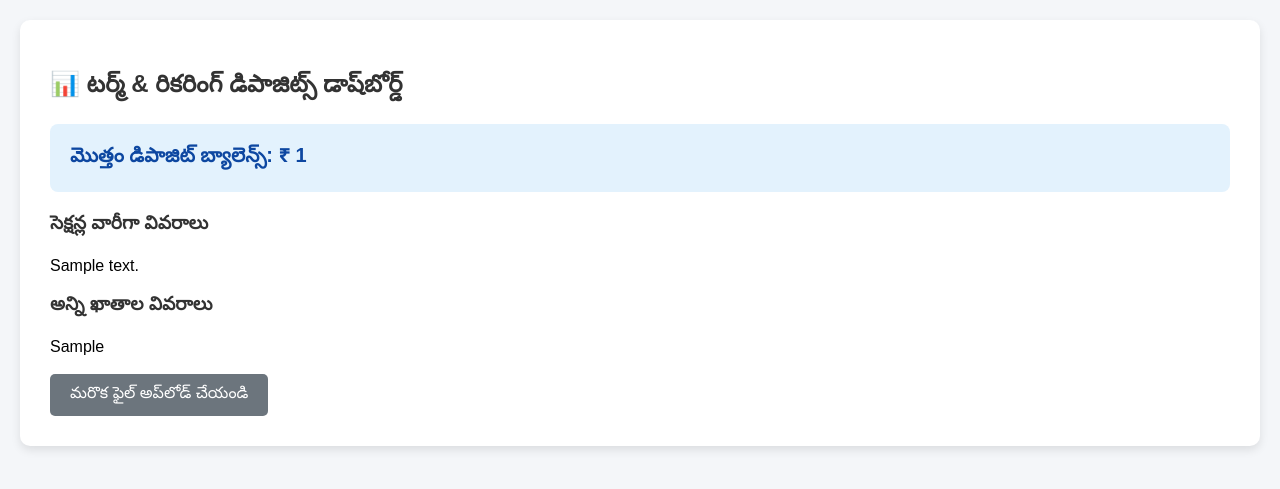
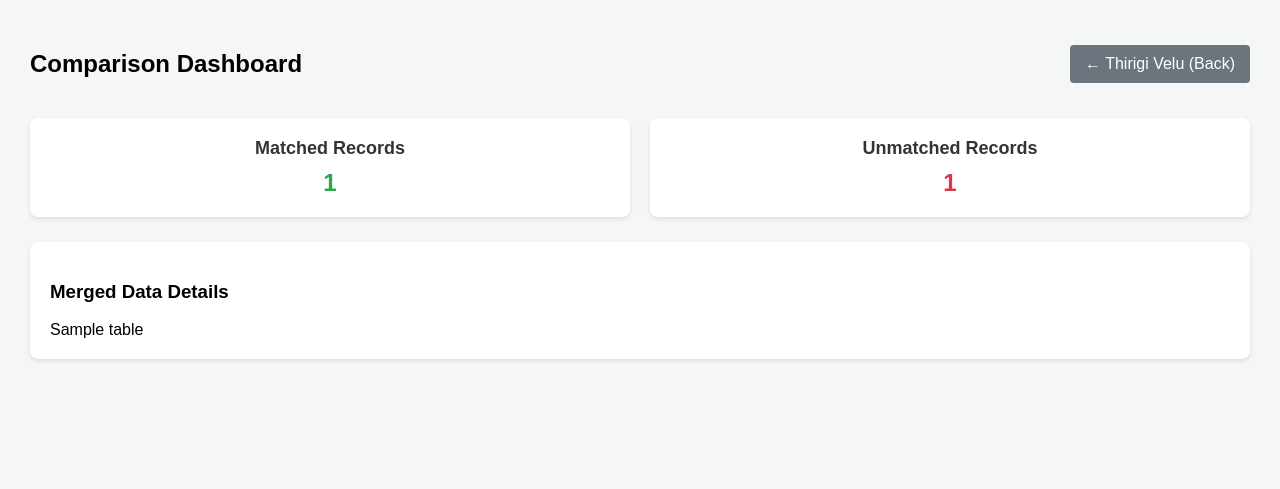
Before and after one commit to nayatejavision-alt/cf-thrift-sircilla-ts, a Flask app: template templates/rd_dashboard.html in a window 1280 px wide. Shown: the top 489 px of the page. Run offline with Flask 3, Linux system fonts and the light colour scheme; the template is opened without the code that fills it: most values are stand-ins (such as "Sample title", 1, 10 or a date in 2020); parts of the project's set-up code (start-up, migrations or seed data) failed here and were passed over.

Commit message:
Update rd_dashboard.html

```diff
--- a/templates/rd_dashboard.html
+++ b/templates/rd_dashboard.html
@@ -2,35 +2,52 @@
 <html lang="te">
 <head>
     <meta charset="UTF-8">
-    <title>డిపాజిట్ సారాంశం</title>
+    <title>RD Comparison Dashboard</title>
     <style>
-        body { font-family: Arial, sans-serif; background-color: #f4f6f9; margin: 0; padding: 20px; }
-        .container { max-width: 1200px; margin: auto; background: white; padding: 30px; border-radius: 10px; box-shadow: 0px 4px 10px rgba(0,0,0,0.1); }
-        h2, h3 { color: #333; }
-        .metric { background: #e3f2fd; padding: 20px; border-radius: 8px; font-size: 20px; font-weight: bold; margin-bottom: 20px; color: #0d47a1; }
-        table { width: 100%; border-collapse: collapse; margin-top: 20px; margin-bottom: 30px; }
-        th, td { border: 1px solid #ddd; padding: 12px; text-align: left; }
-        th { background-color: #007bff; color: white; }
-        tr:nth-child(even) { background-color: #f9f9f9; }
-        .btn { background-color: #6c757d; color: white; padding: 10px 20px; text-decoration: none; border-radius: 5px; display: inline-block; }
-        .btn:hover { background-color: #5a6268; }
+        body { font-family: Arial, sans-serif; margin: 30px; background-color: #f4f7f6; }
+        .header { display: flex; justify-content: space-between; align-items: center; margin-bottom: 20px; }
+        .card-container { display: flex; gap: 20px; margin-bottom: 25px; }
+        .card { background: white; padding: 20px; border-radius: 8px; box-shadow: 0 2px 4px rgba(0,0,0,0.1); flex: 1; text-align: center; }
+        .card h3 { margin: 0; color: #333; font-size: 18px; }
+        .card p { font-size: 24px; font-weight: bold; margin: 10px 0 0; color: #007bff; }
+        .table-container { background: white; padding: 20px; border-radius: 8px; box-shadow: 0 2px 4px rgba(0,0,0,0.1); overflow-x: auto; }
+
+        /* Pandas to_html() table kosam styling */
+        table.data { width: 100%; border-collapse: collapse; margin-top: 10px; }
+        table.data th, table.data td { border: 1px solid #ddd; padding: 10px; text-align: left; font-size: 14px; }
+        table.data th { background-color: #007bff; color: white; }
+        table.data tr:nth-child(even) { background-color: #f9f9f9; }
+
+        .back-btn { background-color: #6c757d; color: white; padding: 10px 15px; text-decoration: none; border-radius: 4px; }
+        .back-btn:hover { background-color: #5a6268; }
     </style>
 </head>
 <body>
-    <div class="container">
-        <h2>📊 టర్మ్ & రికరింగ్ డిపాజిట్స్ డాష్‌బోర్డ్</h2>
-        <div class="metric">మొత్తం డిపాజిట్ బ్యాలెన్స్: ₹ {{ total_balance }}</div>
 
-        <h3>సెక్షన్ల వారీగా వివరాలు</h3>
-        <div>{{ summary_table | safe }}</div>
+    <div class="header">
+        <h2>Comparison Dashboard</h2>
+        <a href="{{ url_for('rd_bp.index') }}" class="back-btn">← Thirigi Velu (Back)</a>
+    </div>
 
-        <h3>అన్ని ఖాతాల వివరాలు</h3>
-        <div style="max-height: 400px; overflow-y: scroll;">
-            {{ data_table | safe }}
+    <!-- Summary Cards -->
+    <div class="card-container">
+        <div class="card">
+            <h3>Matched Records</h3>
+            <p style="color: #28a745;">{{ matched_count }}</p>
         </div>
+        <div class="card">
+            <h3>Unmatched Records</h3>
+            <p style="color: #dc3545;">{{ unmatched_count }}</p>
+        </div>
+    </div>
 
-        <br>
-        <a href="/" class="btn">మరొక ఫైల్ అప్‌లోడ్ చేయండి</a>
+    <!-- Data Table Section -->
+    <div class="table-container">
+        <h3>Merged Data Details</h3>
+        {% for table in tables %}
+            {{ table | safe }}
+        {% endfor %}
     </div>
+
 </body>
 </html>
```
